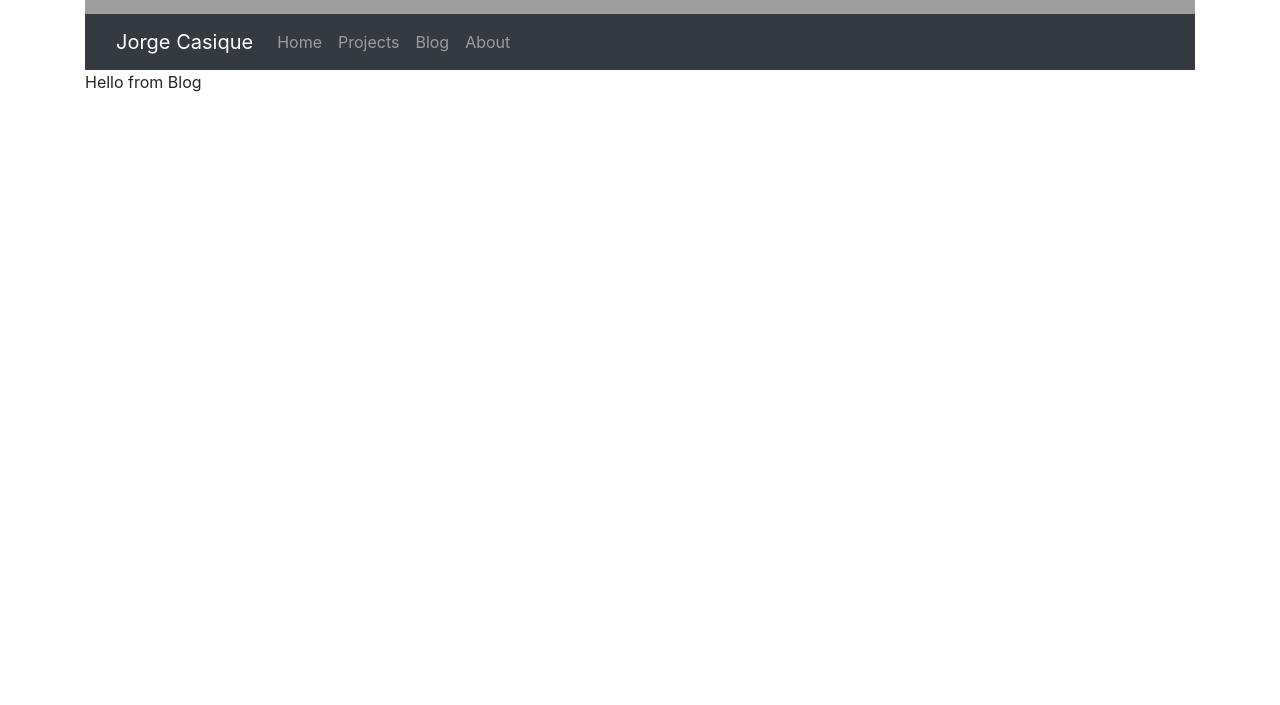
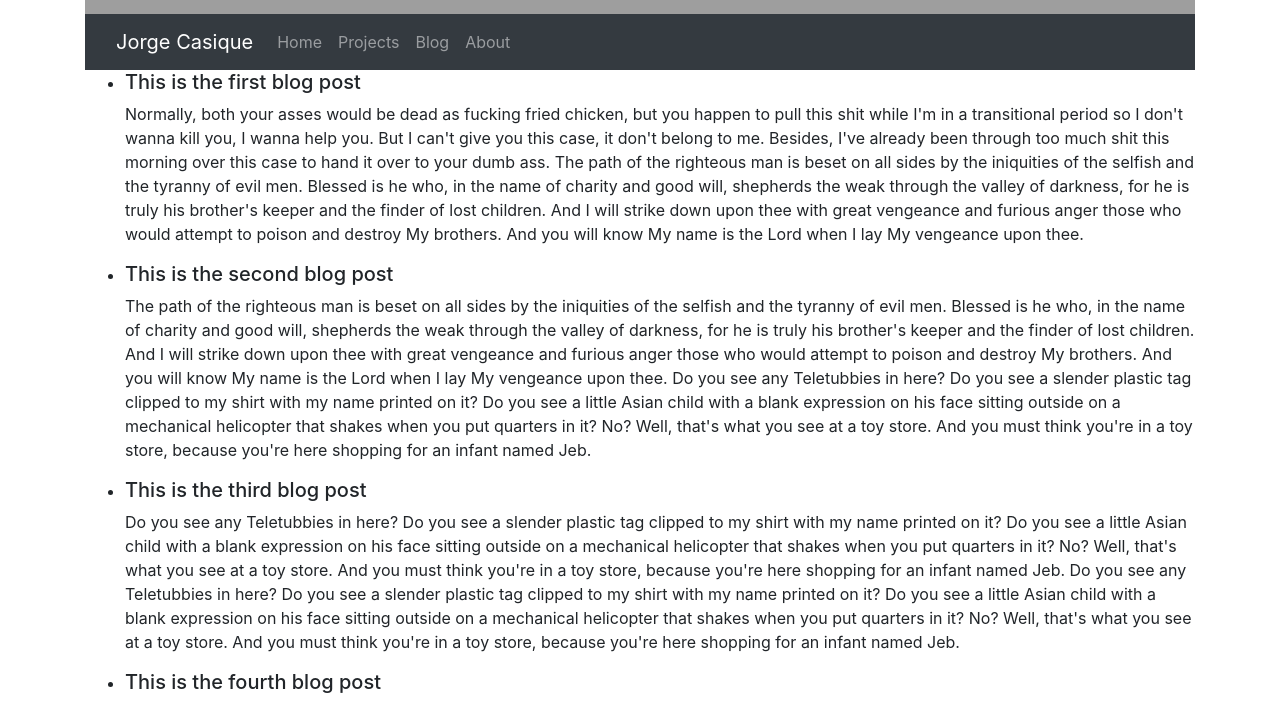
Before and after one commit to WDI-SEA/react-router-portfolio, a React (Create React App) app: page /blog in a window 1280 px wide. Shown: the part 235-940 px from the top of the page. Before the commit the page ends 800 px from the top, so only its background shows below. Built offline with nearby package versions, Linux system fonts and the light colour scheme; grey boxes are pictures that could not be loaded.

Commit message:
added projects and links

```diff
--- a/src/App.js
+++ b/src/App.js
@@ -13,6 +13,26 @@ import Header from './components/Header'
 
 // styling
 import './App.css';
+
+// blog posts array
+const post = [
+  {
+    title: "This is the first blog post",
+    body: "Normally, both your asses would be dead as fucking fried chicken, but you happen to pull this shit while I'm in a transitional period so I don't wanna kill you, I wanna help you. But I can't give you this case, it don't belong to me. Besides, I've already been through too much shit this morning over this case to hand it over to your dumb ass. The path of the righteous man is beset on all sides by the iniquities of the selfish and the tyranny of evil men. Blessed is he who, in the name of charity and good will, shepherds the weak through the valley of darkness, for he is truly his brother's keeper and the finder of lost children. And I will strike down upon thee with great vengeance and furious anger those who would attempt to poison and destroy My brothers. And you will know My name is the Lord when I lay My vengeance upon thee."
+  },
+  {
+    title: "This is the second blog post",
+    body: "The path of the righteous man is beset on all sides by the iniquities of the selfish and the tyranny of evil men. Blessed is he who, in the name of charity and good will, shepherds the weak through the valley of darkness, for he is truly his brother's keeper and the finder of lost children. And I will strike down upon thee with great vengeance and furious anger those who would attempt to poison and destroy My brothers. And you will know My name is the Lord when I lay My vengeance upon thee. Do you see any Teletubbies in here? Do you see a slender plastic tag clipped to my shirt with my name printed on it? Do you see a little Asian child with a blank expression on his face sitting outside on a mechanical helicopter that shakes when you put quarters in it? No? Well, that's what you see at a toy store. And you must think you're in a toy store, because you're here shopping for an infant named Jeb."
+  },
+  {
+    title: "This is the third blog post",
+    body: "Do you see any Teletubbies in here? Do you see a slender plastic tag clipped to my shirt with my name printed on it? Do you see a little Asian child with a blank expression on his face sitting outside on a mechanical helicopter that shakes when you put quarters in it? No? Well, that's what you see at a toy store. And you must think you're in a toy store, because you're here shopping for an infant named Jeb. Do you see any Teletubbies in here? Do you see a slender plastic tag clipped to my shirt with my name printed on it? Do you see a little Asian child with a blank expression on his face sitting outside on a mechanical helicopter that shakes when you put quarters in it? No? Well, that's what you see at a toy store. And you must think you're in a toy store, because you're here shopping for an infant named Jeb."
+  },
+  {
+    title: "This is the fourth blog post",
+    body: "Well, the way they make shows is, they make one show. That show's called a pilot. Then they show that show to the people who make shows, and on the strength of that one show they decide if they're going to make more shows. Some pilots get picked and become television programs. Some don't, become nothing. She starred in one of the ones that became nothing. You think water moves fast? You should see ice. It moves like it has a mind. Like it knows it killed the world once and got a taste for murder. After the avalanche, it took us a week to climb out. Now, I don't know exactly when we turned on each other, but I know that seven of us survived the slide... and only five made it out. Now we took an oath, that I'm breaking now. We said we'd say it was the snow that killed the other two, but it wasn't. Nature is lethal but it doesn't hold a candle to man."
+  }
+]
 
 export default function App() {
   return (
@@ -32,7 +52,8 @@ export default function App() {
 
         <Route
           path="/blog"
-          component={Blog}
+          render={() => <Blog posts={post} /> }
+          // component={Blog}
         />
 
         <Route
--- a/src/components/Blog.jsx
+++ b/src/components/Blog.jsx
@@ -1,7 +1,16 @@
-export default function Blog() {
+export default function Blog(props) {
+    const displayPosts = props.posts.map((post, index) => {
+        return (
+            <li key={index}>
+                <h5>{post.title}</h5>
+                <p>{post.body}</p>
+            </li>
+        )
+    })
+
     return (
-        <div>
-            Hello from Blog
-        </div>
+        <ul>
+            {displayPosts}
+        </ul>
     )
 }
--- a/src/components/Header.jsx
+++ b/src/components/Header.jsx
@@ -9,8 +9,8 @@ export default function Header() {
     return (
       <>
         <Jumbotron className="mb-0 text-center">
-          <h1 class="display-4">Jorge Casique</h1>
-          <p class="lead">Welcome to my portfolio.</p>
+          <h1 className="display-4">Jorge Casique</h1>
+          <p className="lead">Welcome to my portfolio.</p>
         </Jumbotron>
         <Navbar bg="dark" variant="dark" expand="lg">
           <Container>
--- /dev/null
+++ b/src/components/Projects.css
@@ -0,0 +1,3 @@
+.image {
+    width: 600px;
+}
--- a/src/components/Projects.jsx
+++ b/src/components/Projects.jsx
@@ -1,7 +1,28 @@
+// https://consecratio.github.io/Checkers/
+// https://spellbook-project.herokuapp.com/
+
+// import css
+import './Projects.css'
+
+// import images
+import spellbook from '../images/project_spellbook.jpg'
+import checkers from '../images/project_checkers.jpg'
+
 export default function Projects() {
     return (
         <div>
-            Hello from Projects
+            <ul>
+                <li>
+                    <h6><a href="https://spellbook-project.herokuapp.com/">Spellbook</a></h6>
+                    <p><a href="https://github.com/Consecratio/project-2-spellbook">GitHub</a></p>
+                    <img src={spellbook} className="image" alt="spellbook app" />
+                </li>
+                <li>
+                    <h6><a href="https://consecratio.github.io/Checkers/">Checkers</a></h6>
+                    <p><a href="https://github.com/Consecratio/Checkers">GitHub</a></p>
+                    <img src={checkers} className="image" alt="checkers app" />
+                </li>
+            </ul>
         </div>
     )
 }
```
Also changed, not shown: src/App.css (line endings or trailing spaces), src/images/project_checkers.jpg (added), src/images/project_spellbook.jpg (added).
